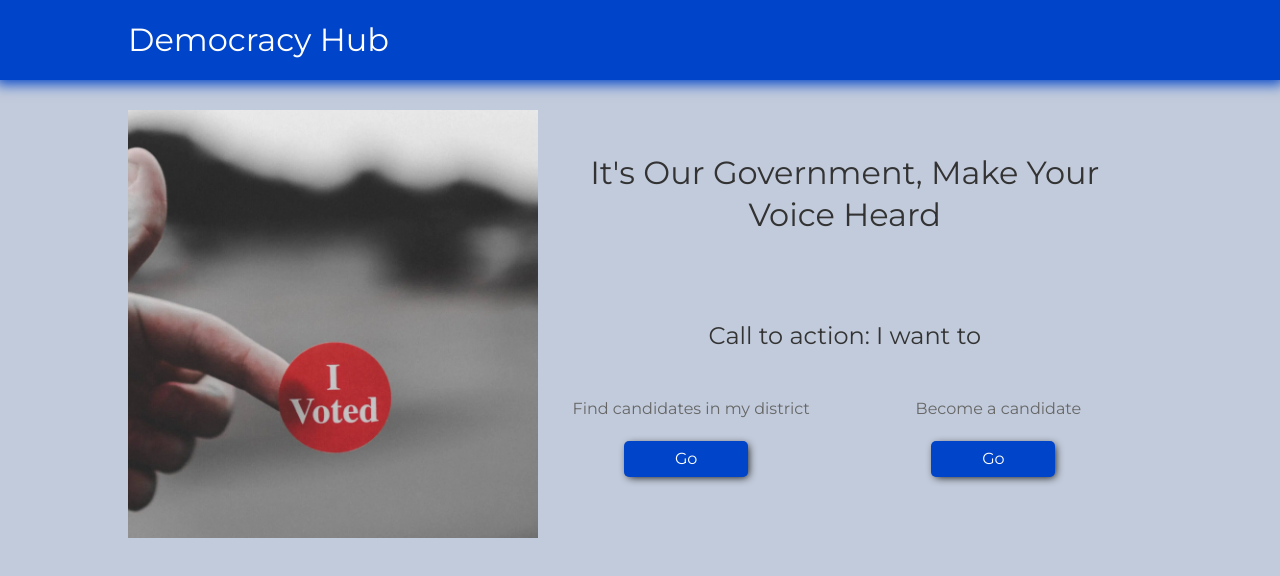
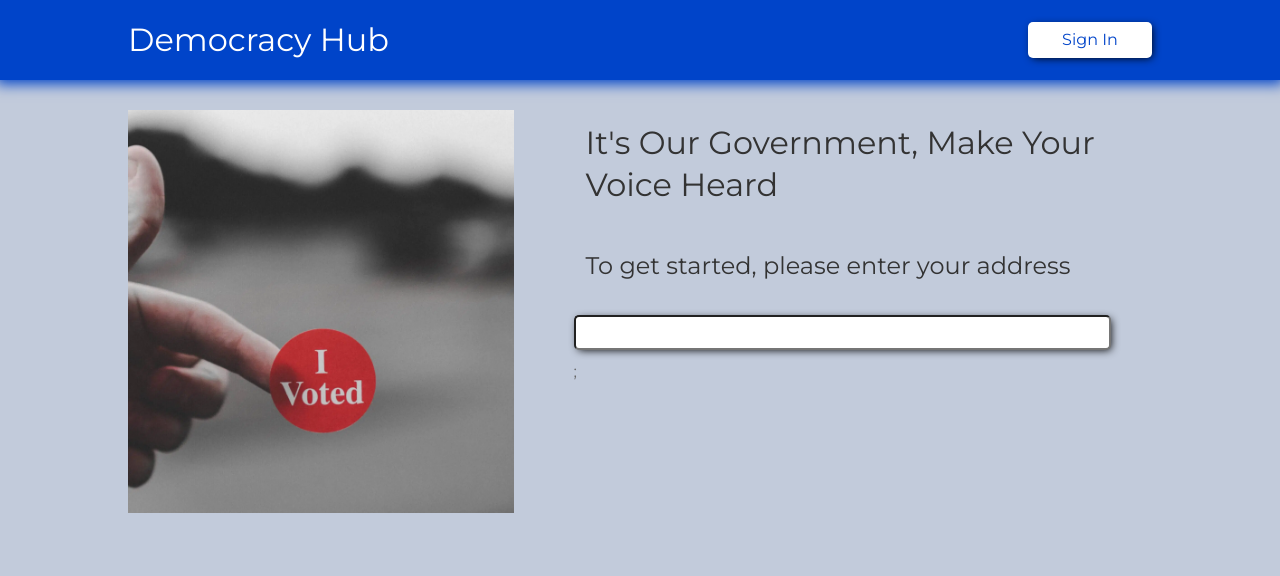
Before and after one commit to hobberwickey/the-primary-tool, a React (Create React App) app: page / in a window 1280 px wide. Shown: the top 576 px of the page. Built offline with nearby package versions, Linux system fonts and the light colour scheme.

Commit message:
Cleaning up more styles

```diff
--- a/src/App.js
+++ b/src/App.js
@@ -17,7 +17,7 @@ function App() {
       <div className="app">
         <header>
           <nav data-uk-navbar>
-            <div className="">
+            <div className="uk-navbar-left">
               <ul className="uk-navbar-nav">
                 <li className="uk-active">
                   <a href="/" className="logo">
@@ -25,6 +25,9 @@ function App() {
                   </a>
                 </li>
               </ul>
+            </div>
+            <div className="uk-navbar-right">
+              <div className="btn blocky rev">Sign In</div>
             </div>
           </nav>
         </header>
--- a/src/pages/landing.js
+++ b/src/pages/landing.js
@@ -1,17 +1,64 @@
+import { useState } from "react";
+
 export const LandingPage = () => {
+  let [search, setSearch] = useState("");
+  let [results, setResults] = useState([
+    "1234 State Rd, Mirkwood City, Old Earth",
+    "26 Rainbow Rd, Star City, Marioland",
+  ]);
+
+  let [address, setAddress] = useState("");
+
+  const handleAddress = (value) => {
+    setAddress(value);
+    setSearch("");
+  };
+
   return (
     <section id="landing-page" className="page">
       <div className="lander"></div>
       <div className="lander-content">
         <h2>It's Our Government, Make Your Voice Heard</h2>
-
-        <h3>Call to action: I want to</h3>
+        <form>
+          <div className="autocomplete input-wrapper">
+            <h3>To get started, please enter your address</h3>
+            <input
+              value={search || address || ""}
+              onInput={(e) => {
+                setSearch(e.target.value);
+              }}
+            />
+            {!!search && results.length && (
+              <ul className="uk-list results">
+                {results.map((result) => {
+                  return (
+                    <li
+                      onClick={() => {
+                        handleAddress(result);
+                      }}
+                    >
+                      {result}
+                    </li>
+                  );
+                })}
+              </ul>
+            )}
+          </div>
+        </form>
+        {!!address && (
+          <div>
+            <h3>I want to</h3>
 
             <div className="actions">
               <div>
                 <div>
                   <p>Find candidates in my district</p>
-              <a className="btn blocky" href="/voters" alt="Find Candidates">
+
+                  <a
+                    className="btn blocky"
+                    href="/voters"
+                    alt="Find Candidates"
+                  >
                     Go
                   </a>
                 </div>
@@ -30,6 +77,9 @@ export const LandingPage = () => {
               </div>
             </div>
           </div>
+        )}
+        ;
+      </div>
     </section>
   );
 };
--- a/src/pages/voters-landing.js
+++ b/src/pages/voters-landing.js
@@ -13,10 +13,9 @@ export const VotersLandingPage = () => {
 
   return (
     <section id="voter-landing-page" className="page">
-      <h2>Howdy voter</h2>
-
-      {!!address ? (
+      <h2>Howdy voter: Here are your Candidates</h2>
       <div>
+        {/*
         <div>
           <b>My Address:</b> {address}{" "}
           <span
@@ -24,21 +23,21 @@ export const VotersLandingPage = () => {
             onClick={() => setAddress("")}
           ></span>
         </div>
-
+        */}
         <div>
-            <b>My Candidates:</b>
+          <b></b>
           <div className="reps">
             <div className="office">
               <h3>State Senator</h3>
               <ul className="uk-list">
                 <li>
                   <a className="btn" href="/candidates/1">
-                      Barbara P. Whitman
+                    Jane Q. Candidate
                   </a>
                 </li>
                 <li>
                   <a className="btn" href="/candidates/1">
-                      Barbara P. Whitman
+                    Jane Q. Candidate
                   </a>
                 </li>
               </ul>
@@ -48,12 +47,12 @@ export const VotersLandingPage = () => {
               <ul className="uk-list">
                 <li>
                   <a className="btn" href="/candidates/1">
-                      Barbara P. Whitman
+                    Jane Q. Candidate
                   </a>
                 </li>
                 <li>
                   <a className="btn" href="/candidates/1">
-                      Barbara P. Whitman
+                    Jane Q. Candidate
                   </a>
                 </li>
               </ul>
@@ -63,27 +62,12 @@ export const VotersLandingPage = () => {
               <ul className="uk-list">
                 <li>
                   <a className="btn" href="/candidates/1">
-                      Barbara P. Whitman
+                    Jane Q. Candidate
                   </a>
                 </li>
                 <li>
                   <a className="btn" href="/candidates/1">
-                      Barbara P. Whitman
-                    </a>
-                  </li>
-                </ul>
-              </div>
-              <div className="office">
-                <h3>Dog Catcher</h3>
-                <ul className="uk-list">
-                  <li>
-                    <a className="btn" href="/candidates/1">
-                      Barbara P. Whitman
-                    </a>
-                  </li>
-                  <li>
-                    <a className="btn" href="/candidates/1">
-                      Barbara P. Whitman
+                    Jane Q. Candidate
                   </a>
                 </li>
               </ul>
@@ -91,45 +75,6 @@ export const VotersLandingPage = () => {
           </div>
         </div>
       </div>
-      ) : (
-        <div>
-          <p>Find candidates in my district</p>
-
-          <div>
-            <label>Enter your address</label>
-
-            <div className="autocomplete">
-              <input
-                value={search}
-                onInput={(e) => {
-                  setSearch(e.target.value);
-                }}
-              />
-              {!!search && results.length && (
-                <ul className="uk-list">
-                  {results.map((result) => {
-                    return (
-                      <li
-                        onClick={() => {
-                          setAddress(result);
-                        }}
-                      >
-                        {result}
-                      </li>
-                    );
-                  })}
-                </ul>
-              )}
-            </div>
-
-            <p>Or</p>
-
-            <div className="btn">
-              <a href="/auth/sign-in">Sign In</a>
-            </div>
-          </div>
-        </div>
-      )}
     </section>
   );
 };
--- a/src/providers/candidate.provider.js
+++ b/src/providers/candidate.provider.js
@@ -8,8 +8,8 @@ export const CandidateProvider = ({ children }) => {
     id: 1,
     verified: false,
     completed: 0,
-    first_name: "Barbara P",
-    last_name: "Whitman",
+    first_name: "Jane Q.",
+    last_name: "Candidate",
     phone: "(555) 123-4567",
     email: "contact@whitman.com",
     address: "",
--- a/src/scss/buttons.scss
+++ b/src/scss/buttons.scss
@@ -21,5 +21,14 @@
 			background-color: var(--democrat-blue-light);
 			color: white;
 		}
+
+		&.rev {
+			color: var(--democrat-blue);
+			background-color: white;
+
+			&:hover {
+				color: var(--democrat-blue-light);
+			}
+		}
 	}
 }
--- a/src/scss/forms.scss
+++ b/src/scss/forms.scss
@@ -37,4 +37,37 @@ form {
 	.actions {
 		margin-top: 30px;
 	}
+
+	.autocomplete {
+		position: relative;
+		margin-bottom: 10px;
+		box-sizing: border-box;
+		padding-right: 0px;
+
+		input {
+			margin-bottom: 0px;
+		}
+
+		.results {
+			margin: 0px;
+			position: absolute;
+			top: 100%;
+			width: 100%;
+			box-sizing: border-box;
+			text-align: left;
+			margin-left: 0px;
+
+			li {
+				border-bottom: solid 1px #ccc;
+				margin: 0px;
+				width: 100%;
+				padding: 6px 12px;
+				margin-bottom: 2px;
+				background-color: white;
+				border-radius: 5px;
+				border: solid 1px;
+				cursor: pointer;
+			}
+		}
+	}
 }
--- a/src/scss/pages/landing.scss
+++ b/src/scss/pages/landing.scss
@@ -23,19 +23,20 @@
 
 	.lander-content {
 		flex: 0.6;
+		padding-left: 60px;
 		// position: absolute;
 		// top: 0px;
 		// left: 0px;
 		// width: 100%;
 		// height: 100%;
-		text-align: center;
+		// text-align: center;
 		// color: white;
 
 		h2 {
 			// color: white;
 			// background-color: rgba(0, 0, 0, 0.2);
 			display: inline-block;
-			margin-top: 30px;
+			margin-top: 0px;
 			padding: 12px;
 			border-radius: 5px;
 		}
--- a/src/scss/styles.scss
+++ b/src/scss/styles.scss
@@ -80,3 +80,7 @@ input[type="radio"] {
 		margin-right: 10px;
 	}
 }
+
+.uk-subnav {
+	background-color: white;
+}
```
Also changed, not shown: src/providers/auth.provider.js (added). Lines whose indentation alone changed are shown as unchanged.
